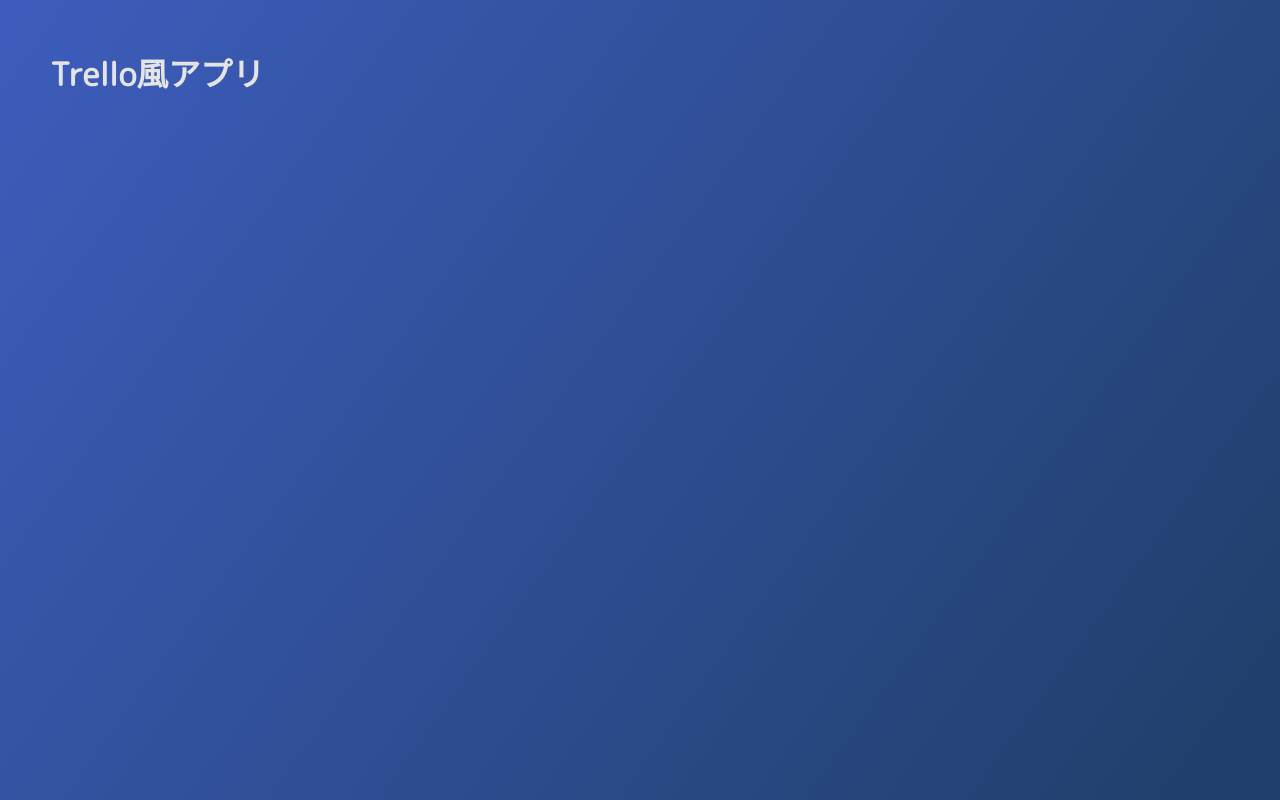
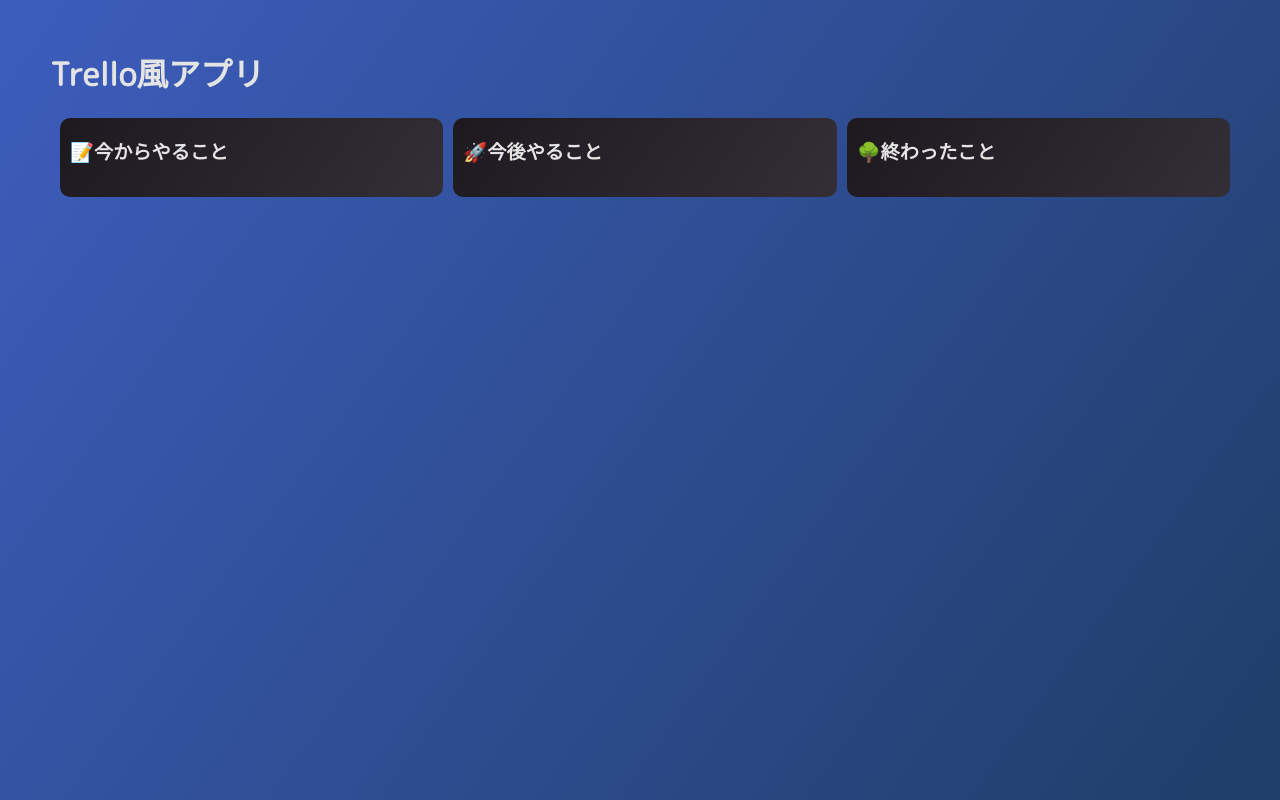
Before and after one commit to Naru-hub/drag-and-drop-tutorial, a React (Create React App) app: page / in a window 1280 px wide. Built offline with nearby package versions, Linux system fonts and the light colour scheme.

Commit message:
Main componentの追加 react-beautiful-dndを使ってtitleの表示

```diff
--- a/src/App.js
+++ b/src/App.js
@@ -1,9 +1,11 @@
+import Main from "./components/Main";
 import "./App.css";
 
 function App() {
   return (
     <div style={{ padding: "50px" }}>
       <h1 style={{ marginBottom: "20px" }}>Trello風アプリ</h1>
+      <Main />
     </div>
   );
 }
--- /dev/null
+++ b/src/components/Main.js
@@ -0,0 +1,29 @@
+import React, { useState } from "react";
+import { DragDropContext, Droppable } from "react-beautiful-dnd";
+import dummyData from "../dummyData";
+
+const Main = () => {
+  const [data, setData] = useState(dummyData);
+
+  return (
+    <DragDropContext>
+      <div className="trello">
+        {data.map((section) => (
+          <Droppable key={section.id} droppableId={section.id}>
+            {(provided) => (
+              <div
+                className="trello-section"
+                ref={provided.innerRef}
+                {...provided.droppableProps}
+              >
+                <div className="trello-section-title">{section.title}</div>
+              </div>
+            )}
+          </Droppable>
+        ))}
+      </div>
+    </DragDropContext>
+  );
+};
+
+export default Main;
```
